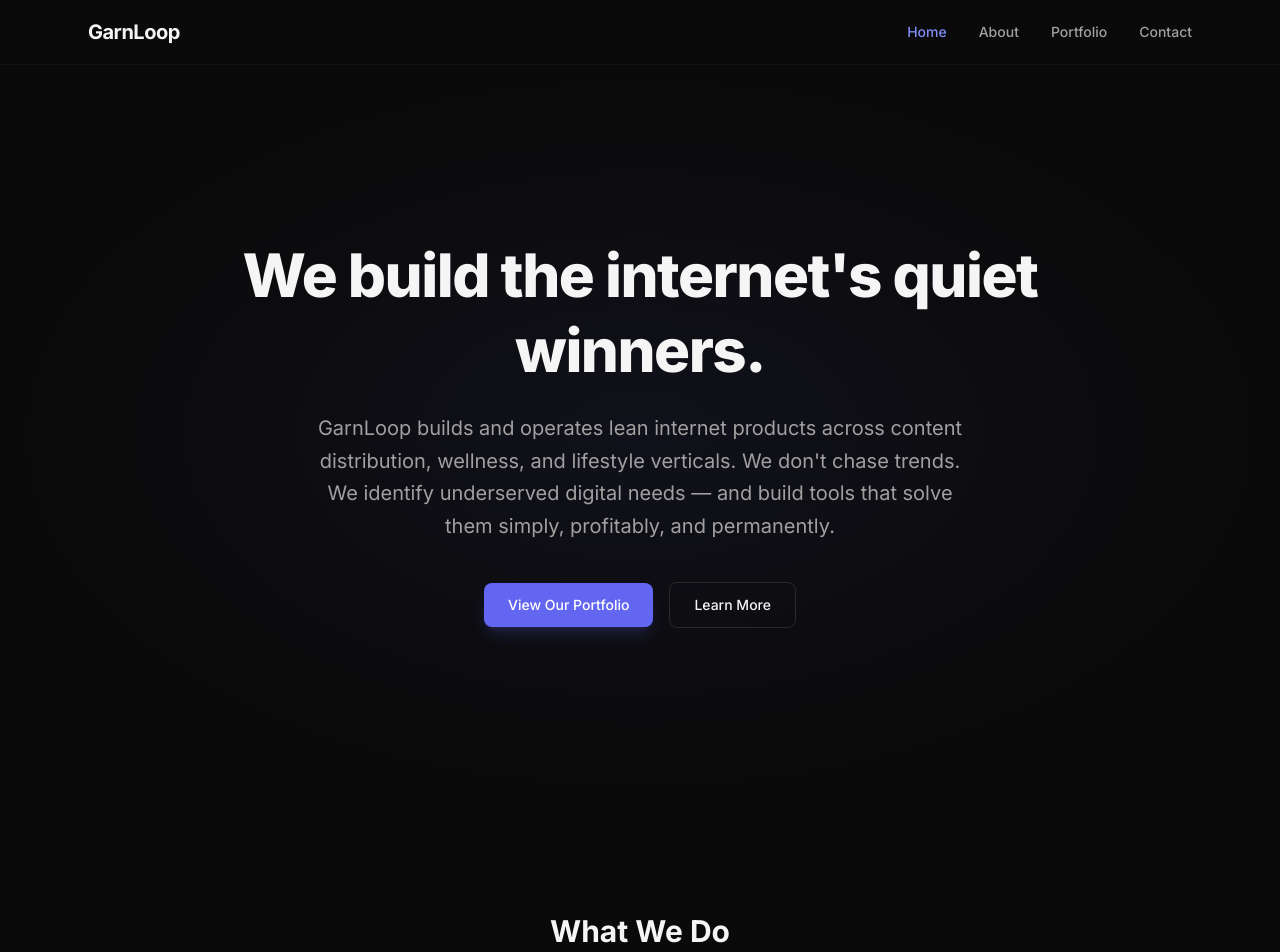
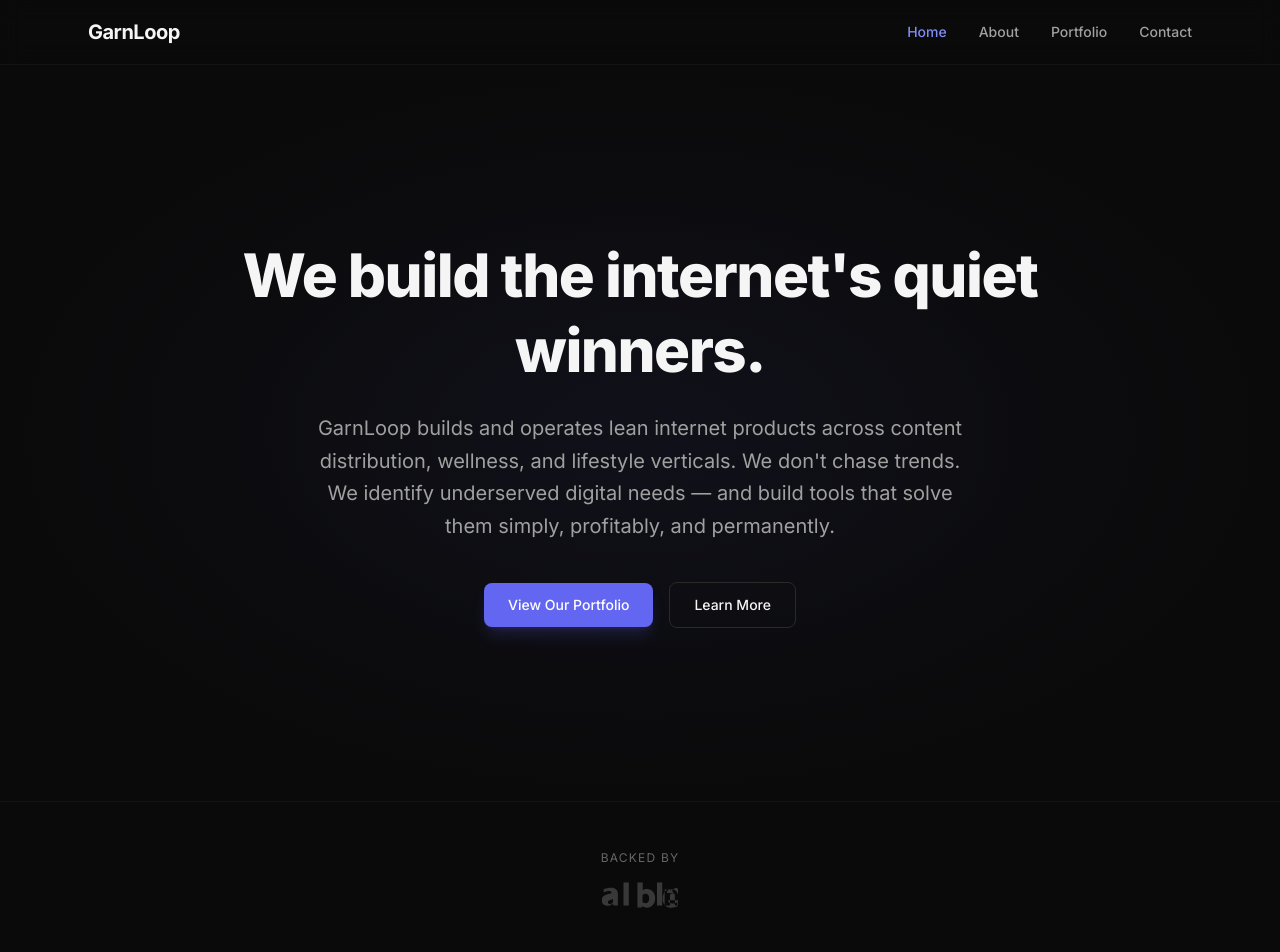
Before and after one commit to sherif20000/garnloop-website, a Next.js app: page / in a window 1280 px wide. Shown: the top 952 px of the page. Built offline with nearby package versions, Linux system fonts and the light colour scheme.

Commit message:
feat: add Backed by Stripe section to homepage
Co-Authored-By: Claude Opus 4.6 <noreply@anthropic.com>

```diff
--- a/src/app/page.tsx
+++ b/src/app/page.tsx
@@ -28,6 +28,37 @@ export default function Home() {
               <Button href="/about" variant="outline">
                 Learn More
               </Button>
+            </div>
+          </FadeIn>
+        </div>
+      </section>
+
+      {/* Backed By */}
+      <section className="py-12 border-t border-dark-700/50">
+        <div className="max-w-4xl mx-auto px-6">
+          <FadeIn>
+            <div className="flex flex-col items-center gap-4">
+              <p className="text-xs text-text-muted uppercase tracking-widest">
+                Backed by
+              </p>
+              <a
+                href="https://stripe.com/startups"
+                target="_blank"
+                rel="noopener noreferrer"
+                className="opacity-50 hover:opacity-80 transition-opacity"
+              >
+                <svg
+                  viewBox="0 0 60 25"
+                  className="h-8 w-auto"
+                  fill="currentColor"
+                  aria-label="Stripe"
+                >
+                  <path
+                    d="M59.64 14.28h-8.06c.19 1.93 1.6 2.55 3.2 2.55 1.64 0 2.96-.37 4.05-.95v3.32a12.3 12.3 0 0 1-4.56.85c-4.05 0-6.83-2.11-6.83-7.24 0-4.17 2.36-7.36 6.3-7.36 3.87 0 5.95 3.02 5.95 7.05 0 .65-.05 1.2-.05 1.78zm-4.14-5.78c0-.72-.36-2.72-2.42-2.72-1.78 0-2.36 1.58-2.49 2.72h4.91zM1.24 5.67c2.08-.83 4.03-1.22 5.82-1.22 3.59 0 5.33 1.72 5.33 5.14v8.73H8.88l-.36-1.46c-1.14 1.14-2.56 1.78-4.29 1.78-2.8 0-4.46-1.78-4.46-4.34 0-3.25 2.42-4.63 7.05-5.33l.6-.09c0-1.2-.43-1.78-1.86-1.78-1.18 0-2.92.47-4.32 1.14V5.67zm6.42 7.93c-2.17.36-3.02 1.02-3.02 2.24 0 .9.55 1.46 1.4 1.46.96 0 1.86-.55 2.49-1.2l.06-.06V13.3l-.93.3zM16.8.45h4.14v17.87H16.8V.45zm18.42 5.1c3.93 0 6.3 3.25 6.3 7.24 0 4.17-2.55 7.36-6.42 7.36-1.5 0-2.62-.47-3.56-1.34l-.36 1.02h-3.5V.45h4.14v6.12c.9-.72 2.04-1.02 3.4-1.02zm-1.2 10.98c1.78 0 2.86-1.58 2.86-3.71 0-2.08-1.02-3.59-2.8-3.59-1.02 0-1.86.47-2.43 1.14v5.28c.6.55 1.34.88 2.37.88zM42.94.45h4.14v17.87h-4.14V.45zm13.73 5.1c-1.78 0-2.86.72-3.56 1.34v-1.02h-4.14v12.45h4.14v-8.37c.6-.72 1.4-1.14 2.43-1.14.84 0 1.4.36 1.4 1.78v7.73h4.14v-8.73c0-3.42-1.74-5.14-4.41-5.04z"
+                    className="text-text-muted"
+                  />
+                </svg>
+              </a>
             </div>
           </FadeIn>
         </div>
```
